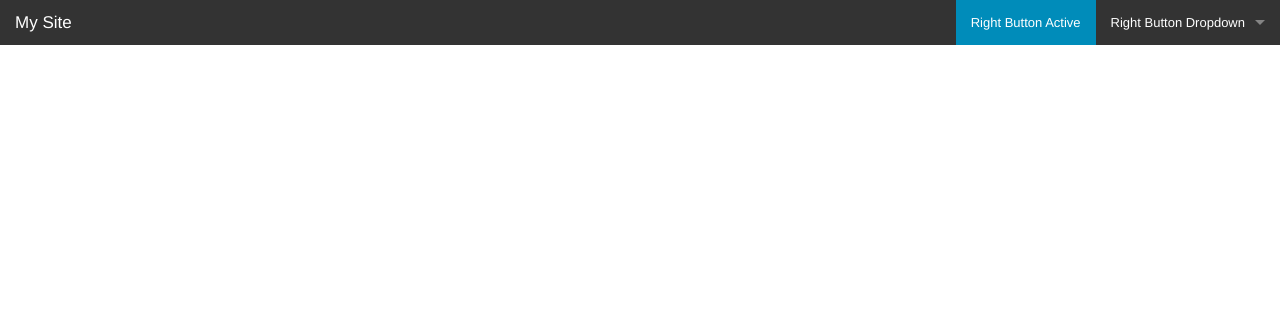
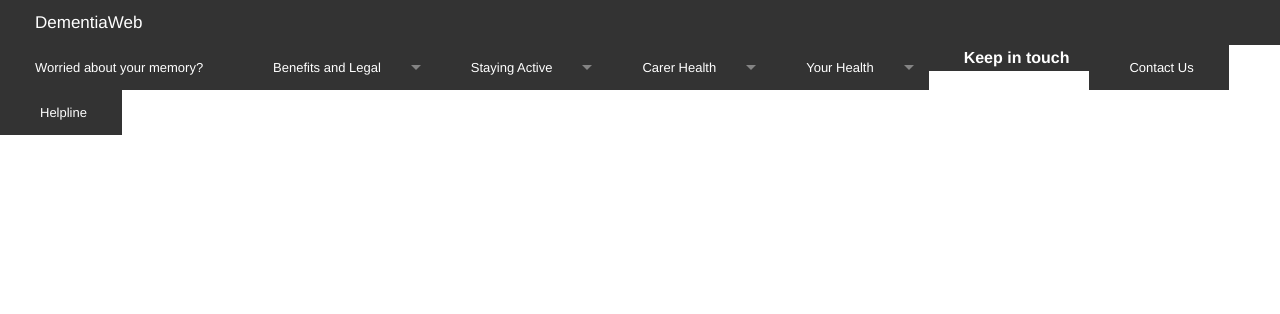
Before and after one commit to nicholedwight/DementiaWebApp, a PHP site: page / in a window 1280 px wide. Shown: the top 314 px of the page. Run offline with PHP 8.4, Linux system fonts and the light colour scheme.

Commit message:
added nav content, working on styling nav

```diff
--- /dev/null
+++ b/css/styles.css
@@ -0,0 +1,12 @@
+.top-bar li {
+  padding: 0 20px;
+}
+
+.top-bar strong {
+  color: #FFF;
+  padding-left: 15px;
+}
+
+ul .li-indented {
+  padding-left: 25px;
+}
--- a/inc/header.php
+++ b/inc/header.php
@@ -5,6 +5,7 @@
     <meta name="viewport" content="width=device-width, initial-scale=1.0" />
     <title>DementiaWeb</title>
     <link rel="stylesheet" href="css/foundation.css" />
+    <link rel="stylesheet" href="css/styles.css" />
     <script src="js/vendor/modernizr.js"></script>
   </head>
   <body>
@@ -12,7 +13,7 @@
       <ul class="title-area">
         <li class="toggle-topbar menu-icon"><a href="#"><span>Menu</span></a></li>
         <li class="name">
-          <h1><a href="#">My Site</a></h1>
+          <h1><a href="index.php">DementiaWeb</a></h1>
         </li>
 
       </ul>
@@ -20,14 +21,43 @@
       <section class="top-bar-section">
         <!-- Right Nav Section -->
         <ul class="right">
-          <li class="active"><a href="#">Right Button Active</a></li>
+          <li><a href="#">Worried about your memory?</a></li>
           <li class="has-dropdown">
-            <a href="#">Right Button Dropdown</a>
+            <a href="#">Benefits and Legal</a>
             <ul class="dropdown">
-              <li><a href="#">First link in dropdown</a></li>
-              <li class="active"><a href="#">Active link in dropdown</a></li>
+              <li><a href="#">Benefits</a></li>
+              <li><a href="#">Power of Attorney</a></li>
+              <li><a href="#">Local Council</a></li>
             </ul>
           </li>
+          <li class="has-dropdown">
+            <a href="#">Staying Active</a>
+            <ul class="dropdown">
+              <li><a href="#">Group Forum</a></li>
+              <li><a href="#">Support Groups</a></li>
+              <li><a href="#">Activities</a></li>
+              <li><a href="#">Organisations</a></li>
+              <li><a href="#">In the Home</a></li>
+            </ul>
+          </li>
+          <li class="has-dropdown">
+            <a href="#">Carer Health</a>
+            <ul class="dropdown">
+              <li><a href="#">Carer's Support Groups</a></li>
+              <li><a href="#">Carer Training</a></li>
+            </ul>
+          </li>
+          <li class="has-dropdown">
+            <a href="#">Your Health</a>
+            <ul class="dropdown">
+              <li><a href="#">What to Expect</a></li>
+              <li><a href="#">Specialist Health Physicians</a></li>
+            </ul>
+          </li>
+          <li><strong>Keep in touch</strong></li>
+          <li class="li-indented"><a href="#">Contact Us</a></li>
+          <li class="li-indented"><a href="#">Helpline</a></li>
         </ul>
+
       </section>
     </nav>
```
